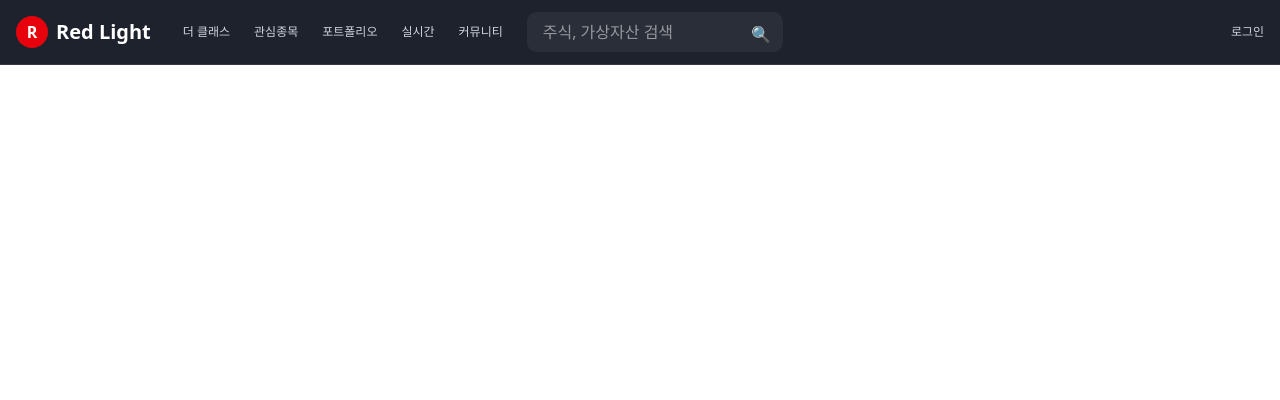
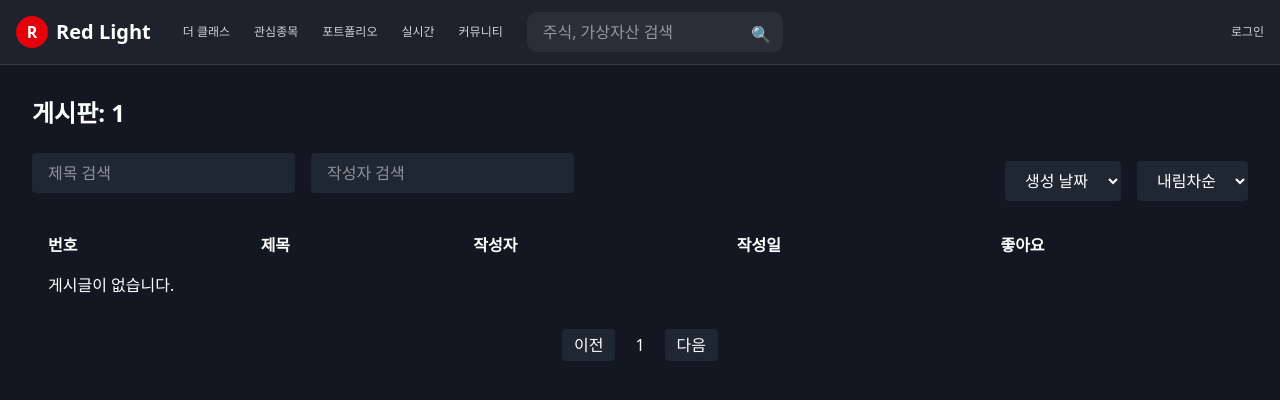
Before and after one commit to kdt-final-2025/investing-mate-frontend, a Next.js app: page /boards/1/posts in a window 1280 px wide. Shown: the top 400 px of the page. Built offline with nearby package versions, Linux system fonts and the light colour scheme; no server answers.

Commit message:
feat: 게시판 목록과 게시판의 게시글 목록 디자인

```diff
--- a/src/app/boards/[boardId]/page.tsx
+++ b/src/app/boards/[boardId]/page.tsx
@@ -1,20 +1,53 @@
-import { BoardList } from '@/components/boards/BoardList';
-import { getBoards } from '@/service/boards';
+// src/app/boards/[boardId]/page.tsx
+import React from 'react';
 
-type Props = {
-    params: {
-        boardId: string;
-    };
+type Props = { params: { boardId: string } };
+
+interface Board {
+    id: number;
+    boardName: string;
+    postCount: number;
+}
+
+const mockData: { BoardResponse: Board[] } = {
+    BoardResponse: [
+        { id: 1, boardName: '자유게시판', postCount: 200 },
+        { id: 2, boardName: '공지게시판', postCount: 10 },
+    ],
 };
 
-export default async function BoardDetailPage({ params }: Props) {
+const BoardDetailPage: React.FC<Props> = ({ params }) => {
     const { boardId } = params;
-    const boards = await getBoards('your_token_here'); // 필요 시 필터링 가능
+    const boards = mockData.BoardResponse;
 
     return (
-        <div>
-            <h1>게시판 상세: {boardId}</h1>
-            <BoardList boards={boards} />
+        <div className="min-h-screen bg-[#131722] text-white p-8">
+            <h1 className="text-2xl font-bold mb-6">게시판 목록</h1>
+            <div className="overflow-x-auto bg-[#1f2733] rounded">
+                <table className="w-full text-left">
+                    <thead>
+                    <tr>
+                        <th className="px-4 py-2">ID</th>
+                        <th className="px-4 py-2">게시판명</th>
+                        <th className="px-4 py-2">게시글 수</th>
+                    </tr>
+                    </thead>
+                    <tbody>
+                    {boards.map((board) => (
+                        <tr key={board.id} className="border-t border-[#2a2f36]">
+                            <td className="px-4 py-2">{board.id}</td>
+                            <td className="px-4 py-2">{board.boardName}</td>
+                            <td className="px-4 py-2">{board.postCount}</td>
+                        </tr>
+                    ))}
+                    </tbody>
+                </table>
+            </div>
+            <button className="mt-6 px-4 py-2 bg-[#3b4754] rounded hover:bg-[#4a5b68]">
+                돌아가기
+            </button>
         </div>
     );
-}
+};
+
+export default BoardDetailPage;
--- a/src/app/boards/[boardId]/posts/page.tsx
+++ b/src/app/boards/[boardId]/posts/page.tsx
@@ -1,27 +1,99 @@
-import { fetchPosts } from '@/service/posts';
-import { PostListClient } from '@/components/posts/PostList';
+// src/app/boards/[boardId]/posts/page.tsx
+import React from 'react';
 
 interface Props {
-  searchParams: { boardId?: string };
+  params: { boardId: string };
+  searchParams: {
+    postTitle?: string;
+    userId?: string;
+    sortBy?: string;
+    direction?: string;
+    pageNumber?: string;
+    size?: string;
+  };
 }
 
-export default async function PostsPage({ searchParams }: Props) {
-  const boardId = searchParams.boardId || 'default';
+const PostsPage: React.FC<Props> = ({ params, searchParams }) => {
+  const { boardId } = params;
+  const {
+    postTitle = '',
+    userId = '',
+    sortBy = 'createdAt',
+    direction = 'desc',
+    pageNumber = '1',
+    size = '10',
+  } = searchParams;
 
-  try {
-    const initialPosts = await fetchPosts(boardId, 0);
+  return (
+      <div className="min-h-screen bg-[#131722] text-white p-8">
+        <h1 className="text-2xl font-bold mb-6">게시판: {boardId}</h1>
 
-    return (
-      <div className="min-h-screen bg-[#131722] text-white">
-        <PostListClient initialPosts={initialPosts} boardId={boardId} />
+        <div className="flex flex-wrap items-center justify-between mb-4 space-y-4">
+          {/* 검색 필터 */}
+          <div className="flex flex-wrap gap-4">
+            <input
+                type="text"
+                placeholder="제목 검색"
+                defaultValue={postTitle}
+                className="px-4 py-2 bg-[#1f2733] rounded focus:outline-none"
+            />
+            <input
+                type="text"
+                placeholder="작성자 검색"
+                defaultValue={userId}
+                className="px-4 py-2 bg-[#1f2733] rounded focus:outline-none"
+            />
+          </div>
+
+          {/* 정렬 옵션 */}
+          <div className="flex flex-wrap gap-4">
+            <select
+                defaultValue={sortBy}
+                className="px-4 py-2 bg-[#1f2733] rounded focus:outline-none"
+            >
+              <option value="createdAt">생성 날짜</option>
+              <option value="liked">좋아요 순</option>
+            </select>
+            <select
+                defaultValue={direction}
+                className="px-4 py-2 bg-[#1f2733] rounded focus:outline-none"
+            >
+              <option value="asc">오름차순</option>
+              <option value="desc">내림차순</option>
+            </select>
+          </div>
+        </div>
+
+        {/* 게시글 목록 테이블 */}
+        <div className="overflow-x-auto">
+          <table className="w-full text-left">
+            <thead>
+            <tr>
+              <th className="px-4 py-2">번호</th>
+              <th className="px-4 py-2">제목</th>
+              <th className="px-4 py-2">작성자</th>
+              <th className="px-4 py-2">작성일</th>
+              <th className="px-4 py-2">좋아요</th>
+            </tr>
+            </thead>
+            <tbody>
+            {/* TODO: 실제 데이터를 map을 사용해 렌더링하세요 */}
+            <tr>
+              <td className="px-4 py-2" colSpan={5}>게시글이 없습니다.</td>
+            </tr>
+            </tbody>
+          </table>
+        </div>
+
+        {/* 페이지네이션 */}
+        <div className="flex justify-center mt-6 space-x-2">
+          {/* TODO: 페이지네이션 로직/컴포넌트를 연결하세요 */}
+          <button className="px-3 py-1 bg-[#1f2733] rounded">이전</button>
+          <span className="px-3 py-1">{pageNumber}</span>
+          <button className="px-3 py-1 bg-[#1f2733] rounded">다음</button>
+        </div>
       </div>
-    );
-  } catch (error) {
-    console.error('게시글 불러오기 실패:', error);
-    return (
-      <div className="min-h-screen flex items-center justify-center text-white">
-        게시글을 불러올 수 없습니다.
-      </div>
-    );
-  }
-}
+  );
+};
+
+export default PostsPage;
--- a/src/components/boards/CreateBoardForm.tsx
+++ b/src/components/boards/CreateBoardForm.tsx
@@ -1,32 +1,100 @@
+//src/components/posts/CreatePostForm.tsx
 'use client';
 
 import { useState } from 'react';
-import { createBoard } from '@/service/boards';
+import { API_URL } from '@/env/constants';
+import { useRouter } from 'next/navigation';
 
-export default function CreateBoardForm() {
-    const [boardName, setBoardName] = useState('');
+export default function CreatePostForm() {
+    const [postTitle, setPostTitle] = useState('');
+    const [content, setContent] = useState('');
+    const [isSubmitting, setIsSubmitting] = useState(false);
+    const router = useRouter();
 
     const handleCreate = async () => {
-        try {
-            await createBoard(boardName, 'your_token_here');
-            alert('게시판 생성 완료');
-            setBoardName('');
-        } catch (e: any) {
-            alert(e.message);
+        if (!postTitle.trim()) {
+            alert('제목을 입력해주세요');
+            return;
         }
+
+        if (!content.trim()) {
+            alert('내용을 입력해주세요');
+            return;
+        }
+
+        setIsSubmitting(true);
+
+        // try {
+        //   const res = await fetch(`${API_URL}/posts`, {
+        //     method: 'POST',
+        //     headers: {
+        //       Authorization: 'Bearer your_token_here',
+        //       'Content-Type': 'application/json',
+        //     },
+        // body: JSON.stringify({ postTitle, content, imageUrls: [] }),
+        // });
+
+        // if (res.ok) {
+        //   alert('게시글 작성 완료');
+        //   router.push('/posts');
+        // } else {
+        //   const errorData = await res.json().catch(() => ({}));
+        //   alert(`작성 실패: ${errorData.message || '알 수 없는 오류'}`);
+        // }
+        // } catch (error) {
+        //   console.error('게시글 작성 중 오류 발생:', error);
+        //   alert('게시글 작성 중 오류가 발생했습니다.');
+        // } finally {
+        //   setIsSubmitting(false);
+        // }
     };
 
     return (
-        <div className="p-4">
-            <input
-                value={boardName}
-                onChange={(e) => setBoardName(e.target.value)}
-                placeholder="게시판 이름"
-                className="border p-2 mr-2"
-            />
-            <button onClick={handleCreate} className="px-4 py-2 bg-blue-500 text-white rounded">
-                생성
-            </button>
+        <div className="space-y-4">
+            <div>
+                <label htmlFor="postTitle" className="block text-sm font-medium mb-1">
+                    제목
+                </label>
+                <input
+                    id="postTitle"
+                    value={postTitle}
+                    onChange={(e) => setPostTitle(e.target.value)}
+                    placeholder="제목을 입력하세요"
+                    className="w-full bg-[#2A2E39] text-white p-2 rounded border border-[#363A45] focus:outline-none focus:ring-2 focus:ring-blue-500"
+                />
+            </div>
+
+            <div>
+                <label htmlFor="content" className="block text-sm font-medium mb-1">
+                    내용
+                </label>
+                <textarea
+                    id="content"
+                    value={content}
+                    onChange={(e) => setContent(e.target.value)}
+                    placeholder="내용을 입력하세요"
+                    rows={10}
+                    className="w-full bg-[#2A2E39] text-white p-2 rounded border border-[#363A45] resize-y focus:outline-none focus:ring-2 focus:ring-blue-500"
+                />
+            </div>
+
+            <div className="flex justify-end space-x-3">
+                <button
+                    onClick={() => router.back()}
+                    className="px-4 py-2 bg-[#363A45] hover:bg-[#404653] rounded-lg text-white transition"
+                >
+                    취소
+                </button>
+                <button
+                    onClick={handleCreate}
+                    disabled={isSubmitting}
+                    className={`px-4 py-2 bg-blue-600 hover:bg-blue-700 rounded-lg text-white transition ${
+                        isSubmitting ? 'opacity-70 cursor-not-allowed' : ''
+                    }`}
+                >
+                    {isSubmitting ? '작성 중...' : '작성하기'}
+                </button>
+            </div>
         </div>
     );
 }
```
